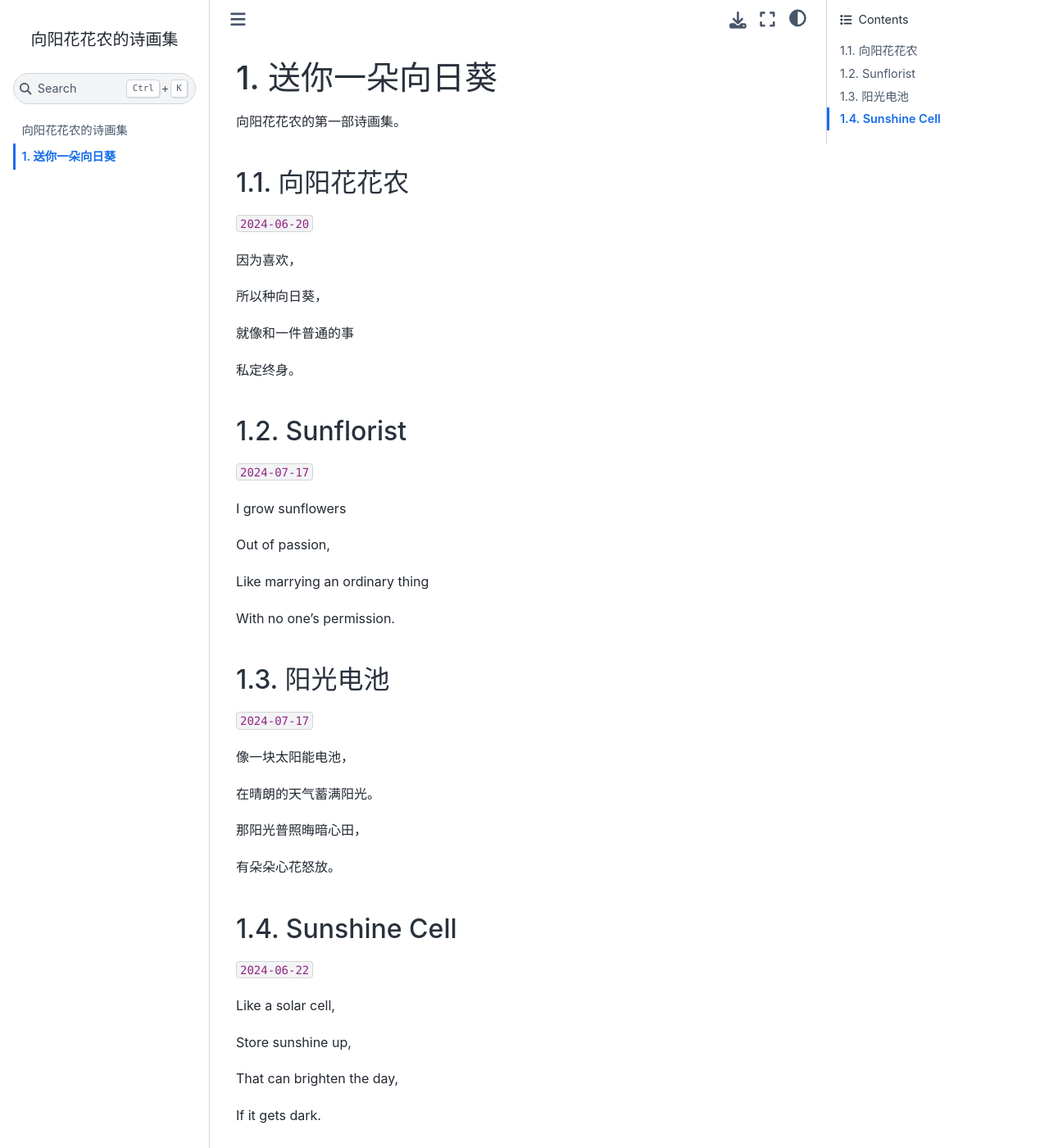
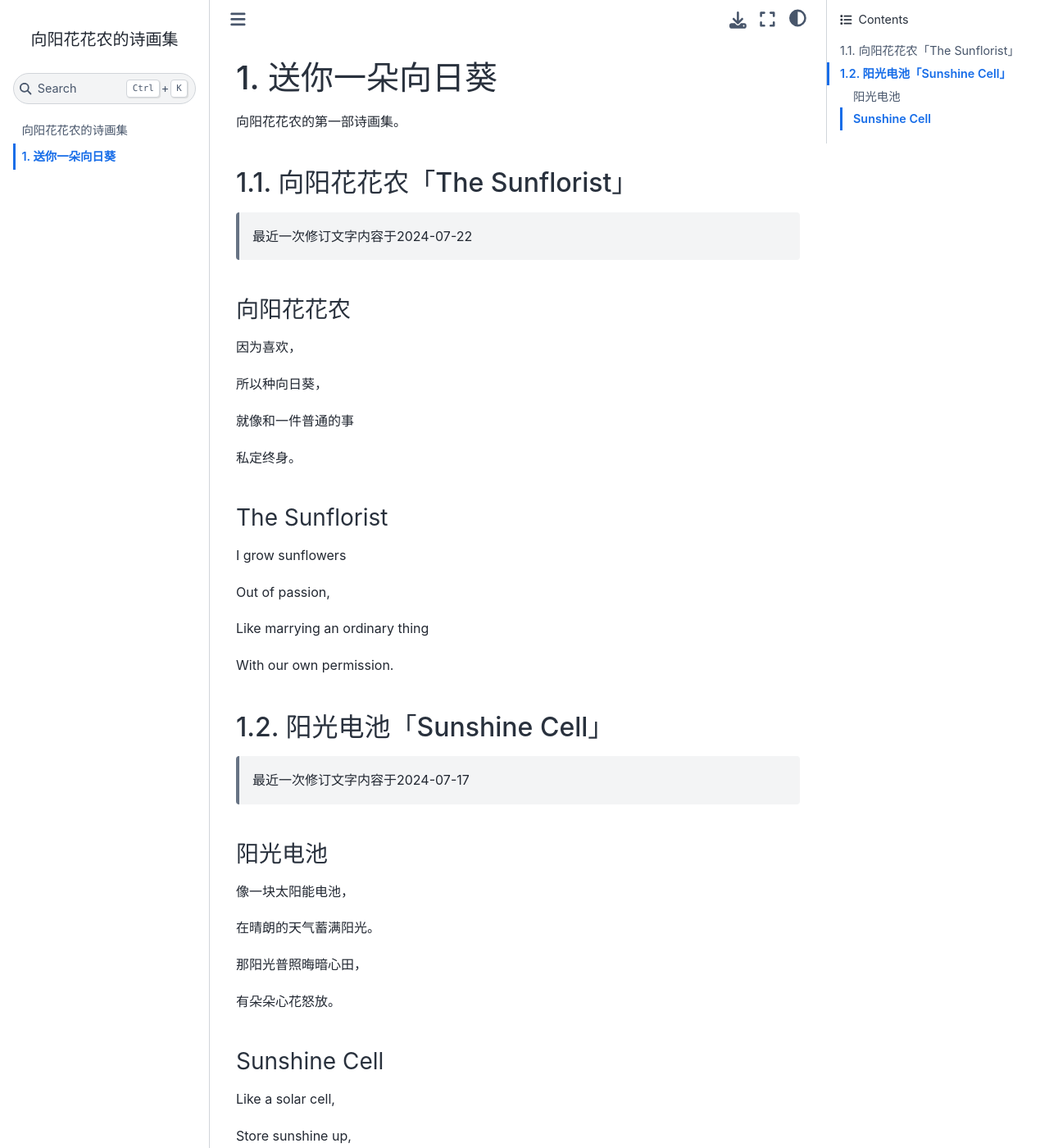
Before and after one commit to The-Sunflorist/The-Sunflorist.github.io, a Jupyter Book: the page built from docs/01_a_sunflower_to_you.md, in a window 1280 px wide and 1400 px high. Shown: the whole window at 82% size. Built offline with Jupyter Book 1.0.4 settings and Sphinx 7.4.7 and the Sphinx Book theme 1.1.4, drawn with Linux system fonts in a browser that asks for light colours.

Commit message:
update the sunflorist and structure

```diff
--- a/_toc.yml
+++ b/_toc.yml
@@ -4,6 +4,6 @@
 format: jb-book
 root: docs/00_intro
 options:
-  numbered: True
+  numbered: 2
 chapters:
 - file: docs/01_a_sunflower_to_you
--- a/docs/01_a_sunflower_to_you.md
+++ b/docs/01_a_sunflower_to_you.md
@@ -2,9 +2,11 @@
 
 向阳花花农的第一部诗画集。
 
-## 向阳花花农
+## 向阳花花农「The Sunflorist」
 
-`2024-06-20`
+> 最近一次修订文字内容于2024-07-22
+
+### 向阳花花农
 
 因为喜欢，
 
@@ -14,9 +16,7 @@
 
 私定终身。
 
-## Sunflorist
-
-`2024-07-17`
+### The Sunflorist
 
 I grow sunflowers
 
@@ -24,11 +24,13 @@ Out of passion,
 
 Like marrying an ordinary thing
 
-With no one's permission.
+With our own permission.
 
-## 阳光电池
+## 阳光电池「Sunshine Cell」
 
-`2024-07-17`
+> 最近一次修订文字内容于2024-07-17
+
+### 阳光电池
 
 像一块太阳能电池，
 
@@ -38,9 +40,7 @@ With no one's permission.
 
 有朵朵心花怒放。
 
-## Sunshine Cell
-
-`2024-06-22`
+### Sunshine Cell
 
 Like a solar cell,
 
```
Also changed, not shown: 6 other files.
